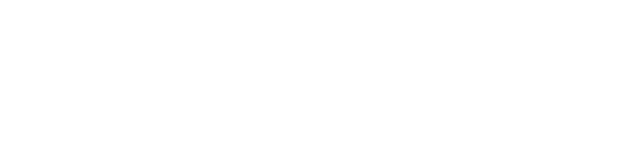
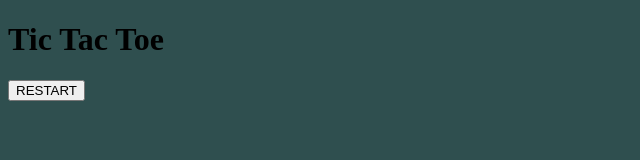
Before and after one commit to KayBesa/Tic-Tac-Toe, a plain HTML site: page index.html in a window 1280 px wide. Shown: the whole page, without its empty margins (0-640 px from the left). Drawn offline with Linux system fonts and the light colour scheme.

Commit message:
Add files via upload

```diff
--- a/index.html
+++ b/index.html
@@ -10,11 +10,16 @@
 <head>
     <meta charset="UTF-8">
     <meta name="viewport" content="width=device-width, initial-scale = 1.0">
+    <link rel="stylesheet" href="styles.css">
     <title>Tic-Tac-Toe</title>
 </head>
 
 <body>
-
+    <div class="container">
+        <!-- Div tag that houses entire gameboard -->
+        <h1 id="userText">Tic Tac Toe</h1>
+        <button id="restartButton">RESTART</button>
+    </div>
 </body>
 
 </html>
--- /dev/null
+++ b/styles.css
@@ -0,0 +1,10 @@
+/**
+    Name: Kasonde Besa
+    Script: styles.css
+    Description: Styling for imple WebApp of Tic-Tac-Toe
+    Date: October 19th, 2023
+**/
+
+body {
+    background-color: darkslategray;
+}
```
